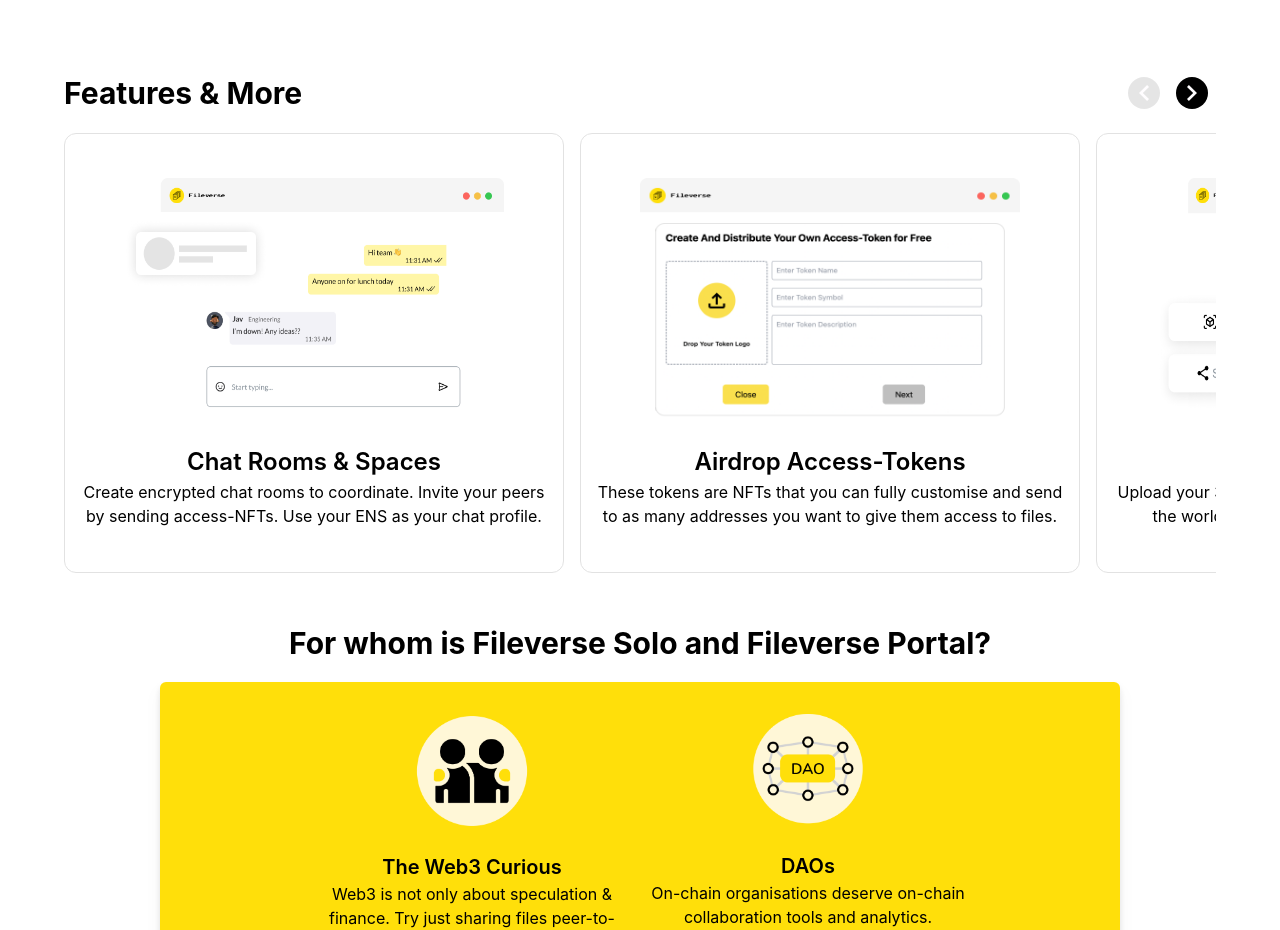
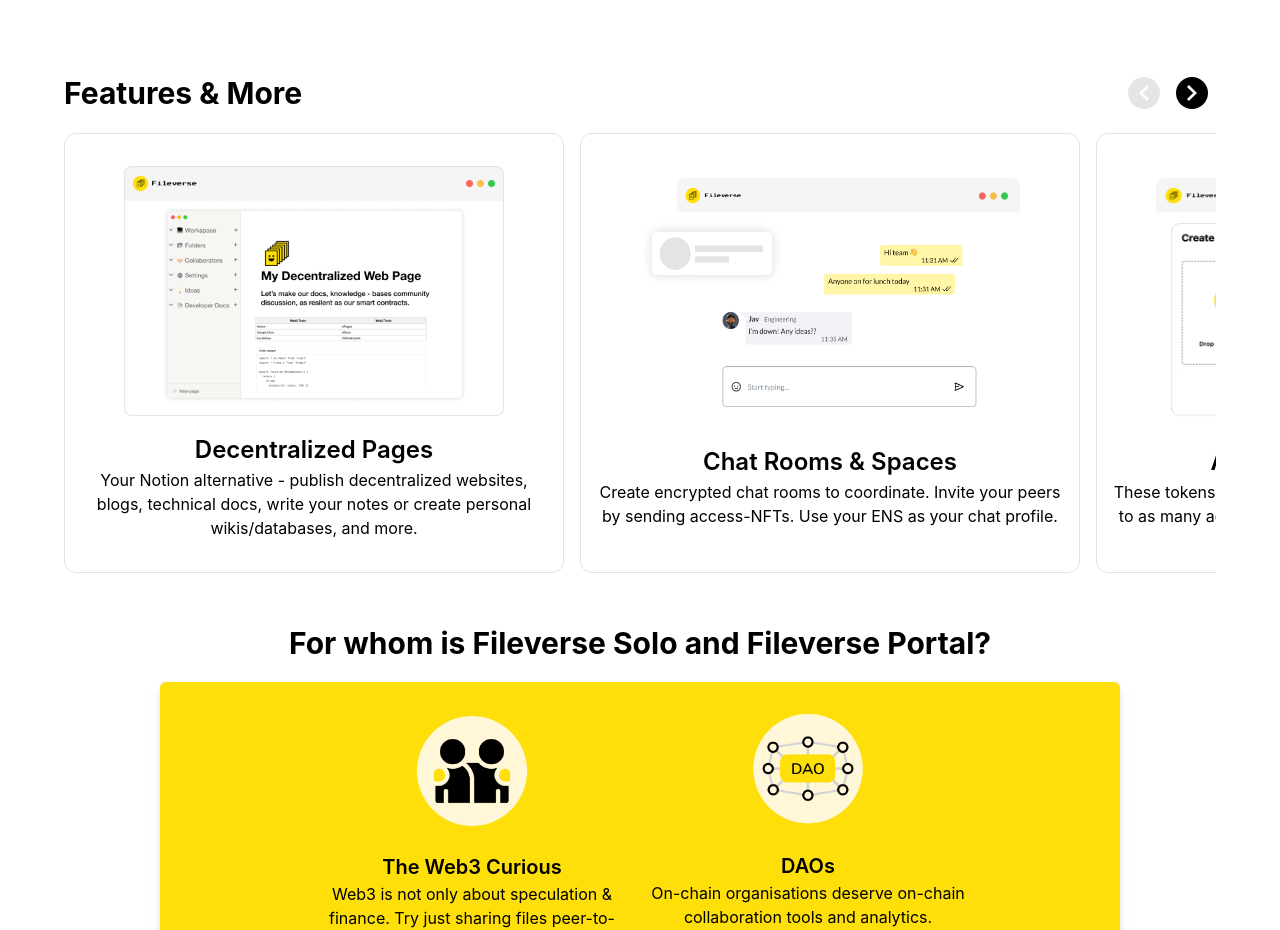
Before and after one commit to fileverse/fileverse-website-v2, a Next.js app: page / in a window 1280 px wide. Shown: the part 2240-3170 px from the top of the page. Built offline with nearby package versions, Linux system fonts and the light colour scheme.

Commit message:
added dPages in feature section

```diff
--- a/components/FeaturesSection.tsx
+++ b/components/FeaturesSection.tsx
@@ -5,6 +5,7 @@
 import threeDbeauty from '../public/assets/3dbeauty.png';
 import accessToken from '../public/assets/access-token.png';
 import chatWindow from '../public/assets/chatWindow.png';
+import dPages from '../public/assets/dPages.png';
 import dropDownArrow from '../public/assets/dropDownArrow.svg';
 import fileTypes from '../public/assets/fileTypes.png';
 import subdomainWindow from '../public/assets/subdomainWindow.png';
@@ -98,6 +99,11 @@
           >
             <>
               <FeatureCard
+                image={dPages}
+                title={'Decentralized Pages'}
+                text="Your Notion alternative - publish decentralized websites, blogs, technical docs, write your notes or create personal wikis/databases, and more."
+              />
+              <FeatureCard
                 image={chatWindow}
                 title={'Chat Rooms & Spaces'}
                 text=" Create encrypted chat rooms to coordinate. Invite your peers by sending access-NFTs. Use your ENS as your chat profile."
```
Also changed, not shown: public/assets/dPages.png (added).
